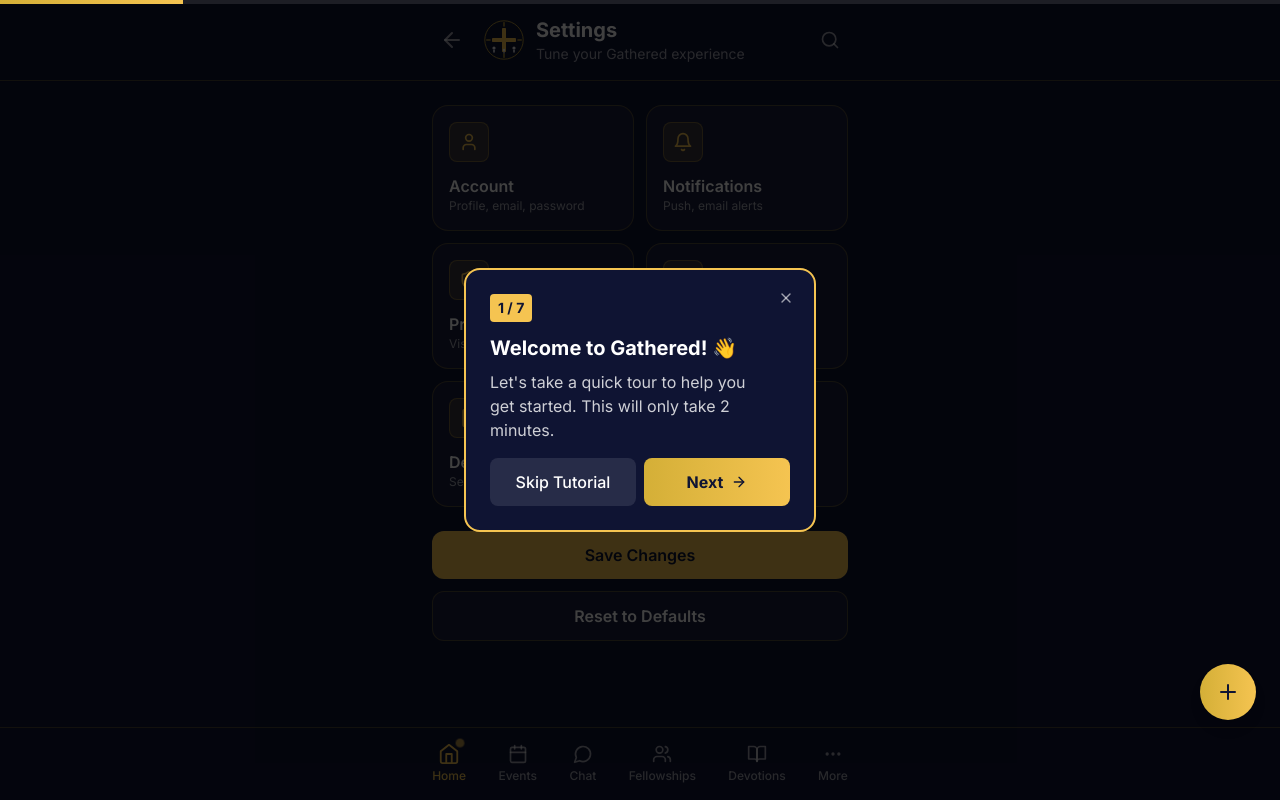
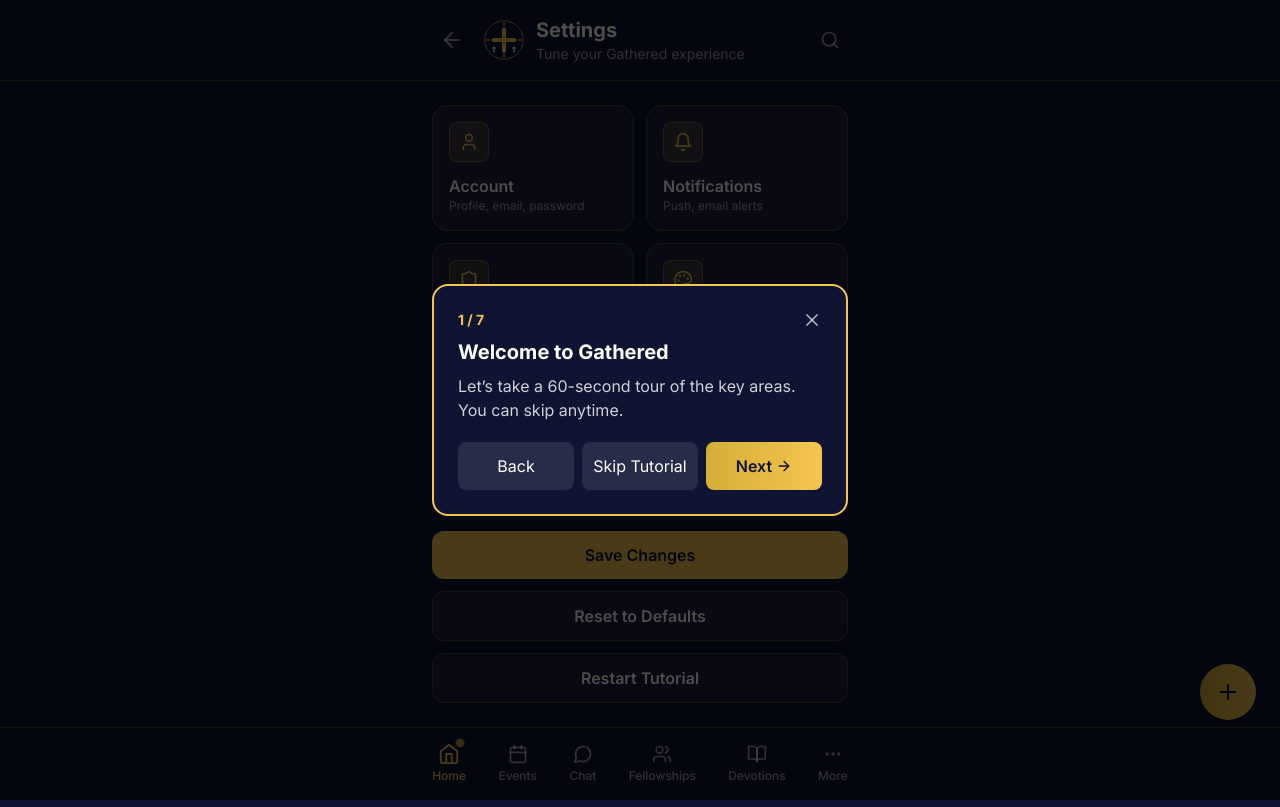
Before and after one commit to eyinjusalako1/gourd, a Next.js app: page /settings in a window 1280 px wide. Built offline with nearby package versions, Linux system fonts and the light colour scheme.

Commit message:
Tutorial: introduce TutorialProvider/context + TutorialOverlay, add steps JSON, expose bottom-nav targets, mount globally, add restart button in Settings

```diff
--- a/src/app/layout.tsx
+++ b/src/app/layout.tsx
@@ -7,7 +7,8 @@
 import PageTransition from '@/components/PageTransition'
 import GlobalBottomNav from '@/components/GlobalBottomNav'
 import BottomMoreSheet from '@/components/BottomMoreSheet'
-import OnboardingTutorial from '@/components/OnboardingTutorial'
+import { TutorialProvider } from '@/lib/tutorial-context'
+import TutorialOverlay from '@/components/TutorialOverlay'
 
 const inter = Inter({ subsets: ['latin'] })
 
@@ -25,6 +26,7 @@
     <html lang="en">
       <body className={inter.className}>
         <AuthProvider>
+          <TutorialProvider>
             <div className="min-h-screen bg-[#0F1433] safe-bottom">
               <PageTransition>
                 {children}
@@ -33,8 +35,9 @@
               <CommandPalette />
               <GlobalBottomNav />
               <BottomMoreSheet />
-            <OnboardingTutorial />
+              <TutorialOverlay />
             </div>
+          </TutorialProvider>
         </AuthProvider>
       </body>
     </html>
--- a/src/app/settings/page.tsx
+++ b/src/app/settings/page.tsx
@@ -2,11 +2,13 @@
 
 import React from 'react'
 import { useRouter } from 'next/navigation'
+import { useTutorial } from '@/lib/tutorial-context'
 import AppHeader from '@/components/AppHeader'
 import { Bell, Shield, User, Palette, Smartphone, HelpCircle } from 'lucide-react'
 
 export default function SettingsPage() {
   const router = useRouter()
+  const tutorial = useTutorial()
   const sections = [
     { id: 'account', title: 'Account', icon: User, desc: 'Profile, email, password' },
     { id: 'notifications', title: 'Notifications', icon: Bell, desc: 'Push, email alerts' },
@@ -43,6 +45,9 @@
           <button className="w-full bg-white/5 text-white py-3 rounded-xl font-semibold border border-[#D4AF37]/30 hover:bg-white/10 transition-colors">
             Reset to Defaults
           </button>
+          <button onClick={() => tutorial.restart()} className="w-full bg-white/5 text-white py-3 rounded-xl font-semibold border border-[#D4AF37]/30 hover:bg-white/10 transition-colors">
+            Restart Tutorial
+          </button>
         </div>
       </div>
     </div>
--- a/src/components/BottomNavigation.tsx
+++ b/src/components/BottomNavigation.tsx
@@ -37,6 +37,7 @@
               <button
                 key={tab.id}
                 onClick={() => handleTabClick(tab.id)}
+              data-tutorial={`tab-${tab.id}`}
                 className={`flex flex-col items-center justify-center py-2 px-3 rounded-lg transition-all duration-200 ${
                   isActive
                     ? 'text-[#F5C451]'
--- /dev/null
+++ b/src/components/TutorialOverlay.tsx
@@ -0,0 +1,59 @@
+'use client'
+
+import React, { useEffect, useMemo, useState } from 'react'
+import { useTutorial } from '@/lib/tutorial-context'
+import { ArrowLeft, ArrowRight, X } from 'lucide-react'
+
+export default function TutorialOverlay() {
+  const { isVisible, steps, currentIndex, next, prev, stop } = useTutorial()
+  const [rect, setRect] = useState<{top:number;left:number;width:number;height:number} | null>(null)
+  const step = steps[currentIndex]
+
+  // Measure target on each step
+  useEffect(() => {
+    if (!isVisible) { setRect(null); return }
+    if (!step?.target) { setRect(null); return }
+    const el = document.querySelector(step.target) as HTMLElement | null
+    if (!el) { setRect(null); return }
+    const b = el.getBoundingClientRect()
+    setRect({ top: b.top + window.scrollY, left: b.left + window.scrollX, width: b.width, height: b.height })
+    el.scrollIntoView({ block: 'center', behavior: 'smooth' })
+  }, [isVisible, currentIndex, step?.target])
+
+  const total = steps.length
+  const progress = `${currentIndex + 1} / ${total}`
+
+  if (!isVisible) return null
+
+  return (
+    <div className="fixed inset-0 z-[80] pointer-events-none">
+      <div className="absolute inset-0 bg-black/70 pointer-events-auto" />
+
+      {rect && (
+        <div
+          className="absolute border-2 border-[#F5C451] rounded-xl shadow-[0_0_0_9999px_rgba(0,0,0,0.6)]"
+          style={{ top: rect.top - window.scrollY - 8, left: rect.left - window.scrollX - 8, width: rect.width + 16, height: rect.height + 16 }}
+        />
+      )}
+
+      <div className="absolute inset-x-0 top-1/2 -translate-y-1/2 max-w-md mx-auto px-4 pointer-events-auto">
+        <div className="bg-[#0F1433] border-2 border-[#F5C451] rounded-2xl p-6 text-white relative">
+          <button onClick={() => stop(true)} className="absolute top-4 right-4 p-2 text-white/70 hover:text-white">
+            <X className="w-5 h-5" />
+          </button>
+          <div className="mb-2 text-sm text-[#F5C451] font-bold">{progress}</div>
+          <h3 className="text-xl font-bold mb-2">{step.title}</h3>
+          <p className="text-white/80 mb-5">{step.description}</p>
+          <div className="flex items-center space-x-2">
+            <button onClick={prev} className="flex-1 py-3 rounded-lg bg-white/10 hover:bg-white/20">Back</button>
+            <button onClick={() => stop(true)} className="flex-1 py-3 rounded-lg bg-white/10 hover:bg-white/20">Skip Tutorial</button>
+            <button onClick={next} className="flex-1 py-3 rounded-lg bg-gradient-to-r from-[#D4AF37] to-[#F5C451] text-[#0F1433] font-semibold hover:from-[#F5C451] hover:to-[#D4AF37] flex items-center justify-center space-x-1">
+              <span>Next</span>
+              <ArrowRight className="w-4 h-4" />
+            </button>
+          </div>
+        </div>
+      </div>
+    </div>
+  )
+}
--- /dev/null
+++ b/src/lib/tutorial-context.tsx
@@ -0,0 +1,60 @@
+'use client'
+
+import React, { createContext, useContext, useEffect, useMemo, useState } from 'react'
+import type { TutorialStep } from '@/lib/tutorial-steps'
+import { tutorialSteps } from '@/lib/tutorial-steps'
+
+interface TutorialContextValue {
+  isVisible: boolean
+  steps: TutorialStep[]
+  currentIndex: number
+  start: () => void
+  stop: (completed?: boolean) => void
+  next: () => void
+  prev: () => void
+  restart: () => void
+}
+
+const TutorialContext = createContext<TutorialContextValue | undefined>(undefined)
+
+export function TutorialProvider({ children }: { children: React.ReactNode }) {
+  const [isVisible, setIsVisible] = useState(false)
+  const [currentIndex, setCurrentIndex] = useState(0)
+  const steps = useMemo(() => tutorialSteps, [])
+
+  useEffect(() => {
+    try {
+      const completed = localStorage.getItem('gathered_tutorial_completed') === 'true'
+      if (!completed) setIsVisible(true)
+    } catch {}
+  }, [])
+
+  const start = () => { setCurrentIndex(0); setIsVisible(true) }
+  const stop = (completed?: boolean) => {
+    setIsVisible(false)
+    if (completed) {
+      try { localStorage.setItem('gathered_tutorial_completed', 'true') } catch {}
+    }
+  }
+  const next = () => {
+    setCurrentIndex((i) => {
+      if (i + 1 >= steps.length) { stop(true); return i }
+      return i + 1
+    })
+  }
+  const prev = () => setCurrentIndex((i) => Math.max(0, i - 1))
+  const restart = () => { try { localStorage.removeItem('gathered_tutorial_completed') } catch {}; start() }
+
+  const value: TutorialContextValue = { isVisible, steps, currentIndex, start, stop, next, prev, restart }
+  return (
+    <TutorialContext.Provider value={value}>
+      {children}
+    </TutorialContext.Provider>
+  )
+}
+
+export function useTutorial() {
+  const ctx = useContext(TutorialContext)
+  if (!ctx) throw new Error('useTutorial must be used within TutorialProvider')
+  return ctx
+}
--- /dev/null
+++ b/src/lib/tutorial-steps.ts
@@ -0,0 +1,55 @@
+export interface TutorialStep {
+  id: string
+  title: string
+  description: string
+  target?: string // CSS selector to highlight
+  position?: 'top' | 'bottom'
+}
+
+export const tutorialSteps: TutorialStep[] = [
+  {
+    id: 'welcome',
+    title: 'Welcome to Gathered',
+    description: 'Let’s take a 60-second tour of the key areas. You can skip anytime.',
+  },
+  {
+    id: 'dashboard',
+    title: 'Your Dashboard',
+    description: 'Start here each day for verses, events, and announcements.',
+    target: 'body',
+    position: 'bottom'
+  },
+  {
+    id: 'events',
+    title: 'Find Events',
+    description: 'Browse and RSVP to upcoming gatherings.',
+    target: '[data-tutorial="tab-events"]',
+    position: 'top'
+  },
+  {
+    id: 'fellowships',
+    title: 'Fellowships',
+    description: 'Discover and join small groups and ministries.',
+    target: '[data-tutorial="tab-fellowships"]',
+    position: 'top'
+  },
+  {
+    id: 'chat',
+    title: 'Group Chat',
+    description: 'Stay connected with your fellowship in real time.',
+    target: '[data-tutorial="tab-chat"]',
+    position: 'top'
+  },
+  {
+    id: 'profile',
+    title: 'Your Profile',
+    description: 'Add your photo and interests to help others connect with you.',
+    target: '[data-tutorial="profile"]',
+    position: 'bottom'
+  },
+  {
+    id: 'complete',
+    title: 'You’re all set!',
+    description: 'Explore Gathered and enjoy community. You can restart the tutorial from Settings > Help & FAQ.',
+  }
+]
```
Lines whose indentation alone changed are shown as unchanged.
